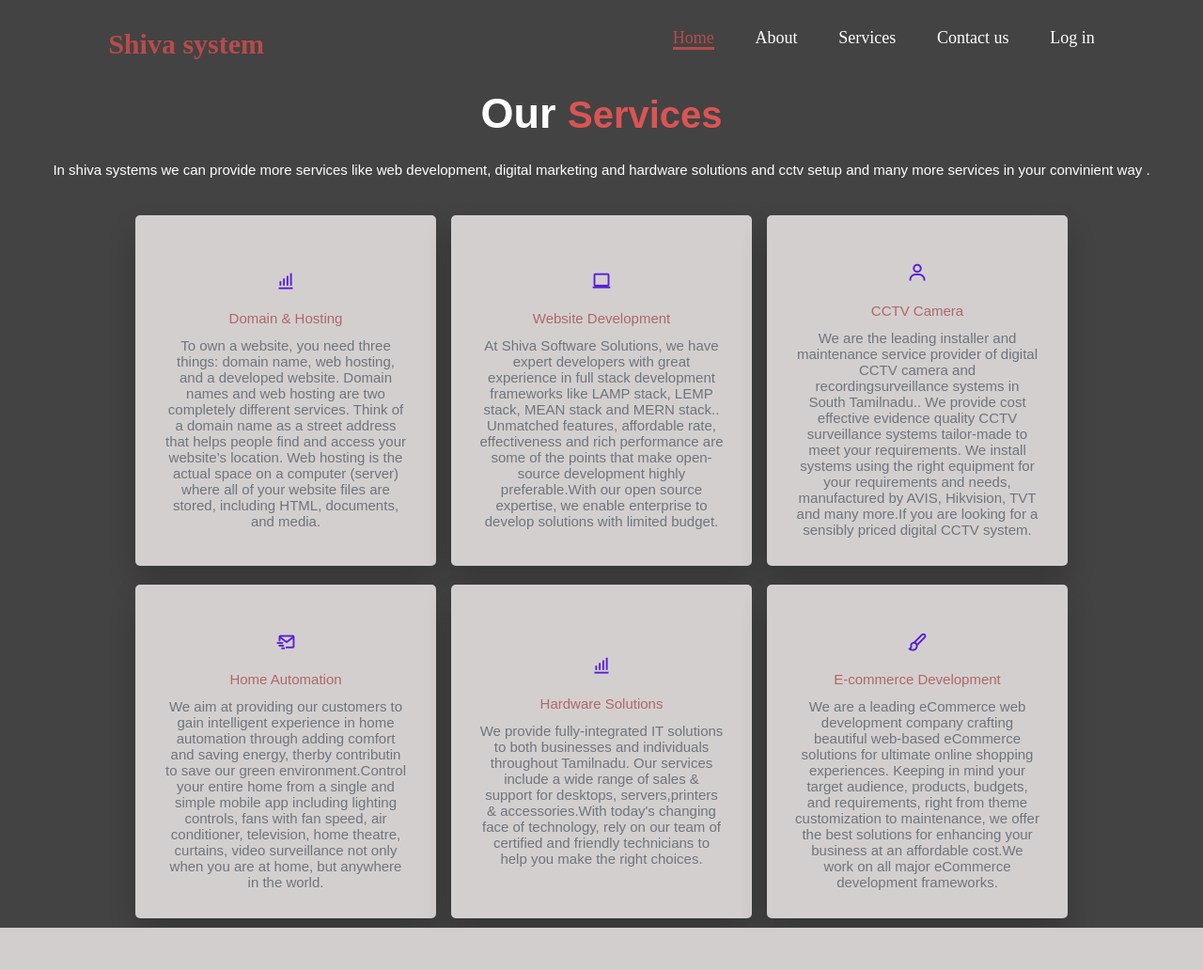
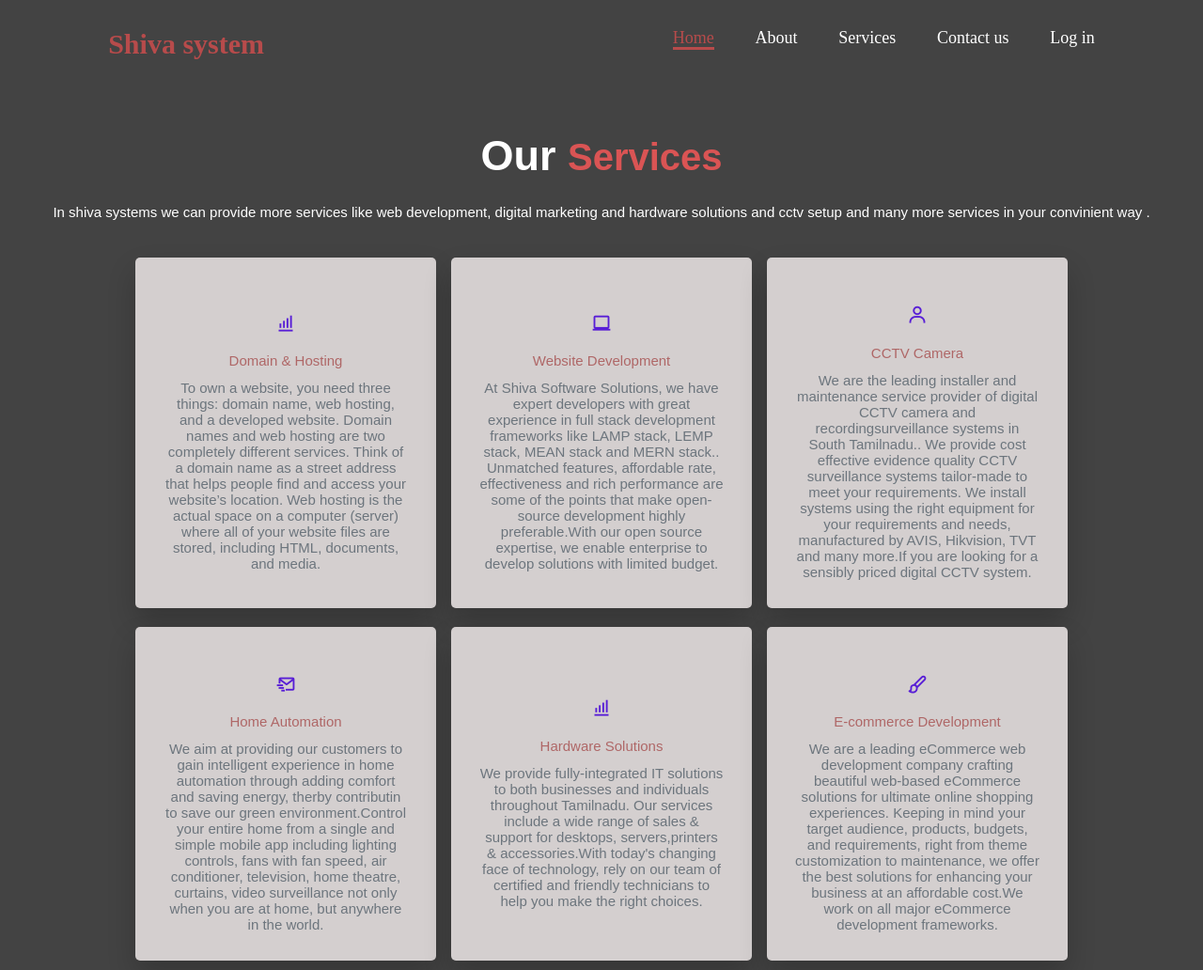
Before and after one commit to hareesh-merndev/shivays, a PHP site: page /servind.html in a window 1280 px wide. Shown: the whole page at 94% size. Before the commit the page ends 987 px from the top, so only its background shows below. Run offline with PHP 8.4, Linux system fonts and the light colour scheme.

Commit message:
servstyle.css

```diff
--- a/servstyle.css
+++ b/servstyle.css
@@ -27,6 +27,7 @@
     font-size: 3em;
 
     margin: 25px;
+    margin-top: 7rem;
 }
 .content-box{
     display: flex;
```
